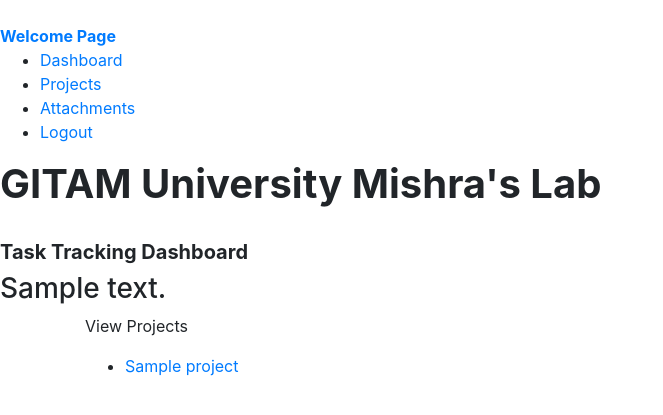
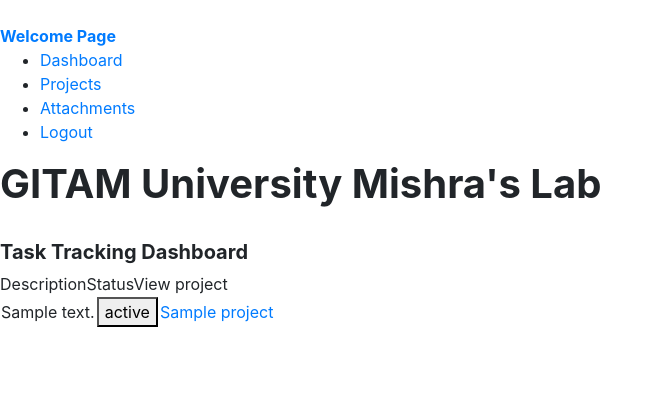
Before and after one commit to sukhanova/HB-Capstone, a Flask app: page /tasks/1 in a window 1280 px wide. Shown: the top 415 px of the page, without its empty margins (0-663 px from the left). Run offline with Flask 2, Linux system fonts and the light colour scheme; the visitor is signed in with stand-in values (Sample User, id 1); tables that the repository leaves empty hold one stand-in row (values such as "Sample post"); some libraries are stand-ins or nearby versions.

Commit message:
Added status to the project tasks

```diff
--- a/templates/project.html
+++ b/templates/project.html
@@ -14,7 +14,7 @@
 <div class="container">
 	{% if project.tasks %}
 		{% for task in project.tasks %}
-		<a href="/tasks/{{task.task_id}}" type="button" class="btn btn-secondary">{{task.description}}</a>
+		<a href="/tasks/{{task.task_id}}" type="button" class="btn btn-secondary">{{task.description}} : {{task.status}}</a>
 		<br>
 		{% endfor %}
 	{% endif %}
--- a/templates/tasks.html
+++ b/templates/tasks.html
@@ -4,7 +4,8 @@
 
 {% block body %}
 
-<h3>{{ task.description }}</h3>
+<!-- <h3>{{ task.description }}</h3>
+<h4>{{ task.status }}</h4>
 <div class="container">
 	<p>View Projects</p>
 	{% if task.projects %}
@@ -14,6 +15,28 @@
 			{% endfor %}
 		</ul>
 	{% endif %}
+</div> -->
+
+<div>
+    <table>
+        <thead>
+            <tr>Description</tr>
+            <tr>Status</tr>
+            <tr>View project</tr>
+        </thead>
+        <tbody>
+            <tr>
+                <td>{{ task.description }}</td>
+                <td><button>{{ task.status }}</button></td>
+                {% if task.projects %}
+                <td>
+                    {% for project in task.projects %}
+                    <a href="/project/{{project.project_id}}">{{project.project_name}}</a>
+                    {% endfor %}
+                </td>
+                {% endif %}
+            </tr>
+        </tbody>
+    </table>
 </div>
-
 {% endblock %}
```
Also changed, not shown: templates/create_task.html (+6 -1 lines), README.md.
